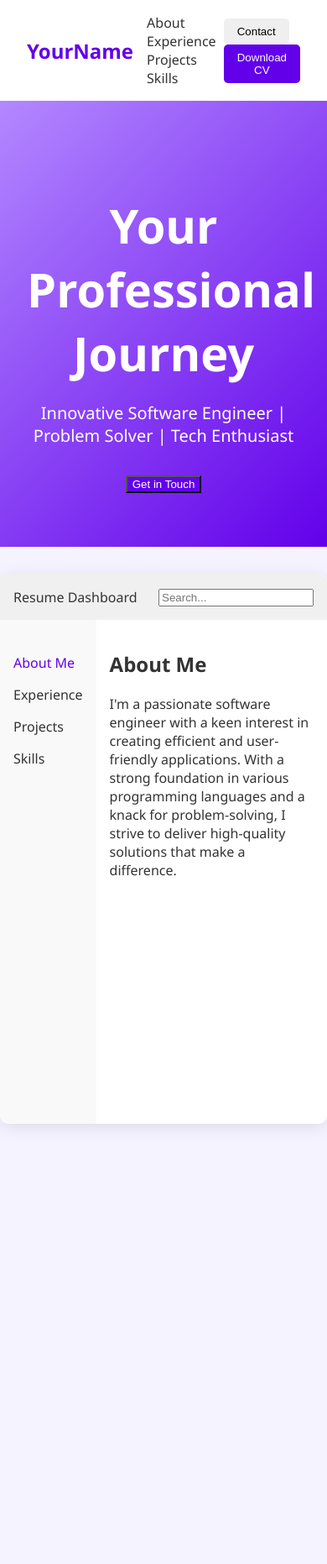
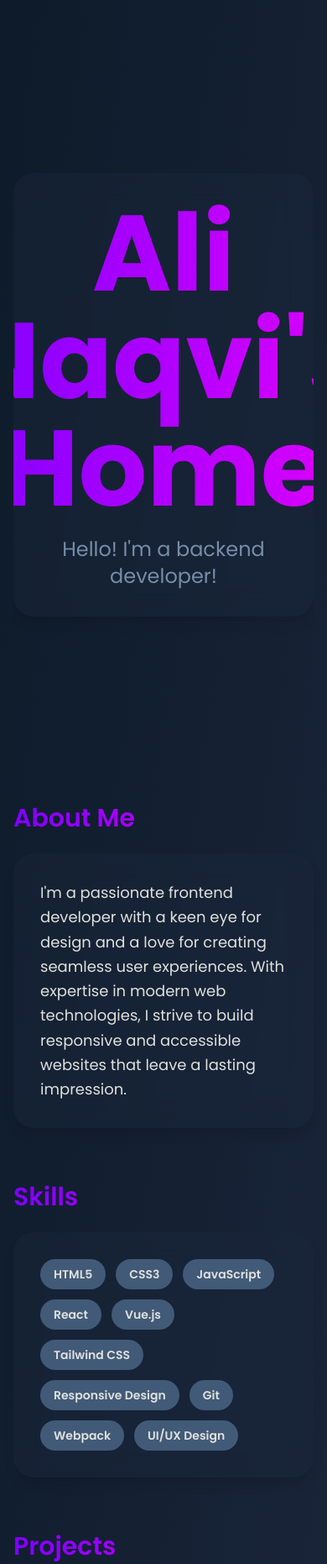
Before and after one commit to anaqvi02/anaqvi02.github.io, a plain HTML site: page others.html in a window 390 px wide. Shown: the top 1862 px of the page at 84% size. Before the commit the page ends 1370 px from the top, so only its background shows below. Drawn offline with nearby package versions, Linux system fonts and the light colour scheme.

Commit message:
more stuff
more stuff

```diff
--- a/others.html
+++ b/others.html
@@ -3,245 +3,233 @@
 <head>
     <meta charset="UTF-8">
     <meta name="viewport" content="width=device-width, initial-scale=1.0">
-    <title>Your Name - Interactive Resume</title>
+    <title>Your Name - Resume</title>
+    <script src="https://cdn.tailwindcss.com"></script>
+    <script>
+        tailwind.config = {
+            theme: {
+                extend: {
+                    colors: {
+                        'rich-black': '#0d1b2a',
+                        'oxford-blue': '#1b263b',
+                        'yinmn-blue': '#415a77',
+                        'silver-lake-blue': '#778da9',
+                        'platinum': '#e0e1dd',
+                    },
+                    fontFamily: {
+                        sans: ['Poppins', 'sans-serif'],
+                    },
+                },
+            },
+        }
+    </script>
+
+    <link href="https://fonts.googleapis.com/css2?family=Poppins:wght@300;400;600;700&display=swap" rel="stylesheet">
     <style>
-        :root {
-            --primary-color: #6200ea;
-            --secondary-color: #b388ff;
-            --text-color: #333;
-            --bg-color: #f5f3ff;
+        .gradient-text {
+            background: linear-gradient(90deg, #7F00FF, #E100FF);
+            -webkit-background-clip: text;
+            -webkit-text-fill-color: transparent;
+            background-clip: text;
+            text-fill-color: transparent;
         }
-        body, html {
-            margin: 0;
-            padding: 0;
-            font-family: 'Segoe UI', Roboto, Oxygen, Ubuntu, Cantarell, 'Open Sans', 'Helvetica Neue', sans-serif;
-            background-color: var(--bg-color);
-            color: var(--text-color);
+
+        .fade-in {
+            opacity: 0;
+            transform: translateY(20px);
+            transition: opacity 0.5s ease-out, transform 0.5s ease-out;
         }
-        .navbar {
+
+        .fade-in.visible {
+            opacity: 1;
+            transform: translateY(0);
+        }
+
+        .skill-tag, .project-card {
+            transition: transform 0.3s ease, box-shadow 0.3s ease, opacity 0.3s ease, filter 0.3s ease;
+        }
+
+        .skill-tag:hover {
+            transform: translateY(-5px);
+            box-shadow: 0 4px 6px rgba(0, 0, 0, 0.1);
+        }
+
+        .project-card:hover {
+            transform: scale(1.05);
+        }
+
+        .dimmed {
+            opacity: 0.3;
+            filter: grayscale(50%);
+        }
+
+        .custom-shape-divider-bottom-1678649938 {
+            position: absolute;
+            bottom: 0;
+            left: 0;
+            width: 100%;
+            overflow: hidden;
+            line-height: 0;
+        }
+
+        .custom-shape-divider-bottom-1678649938 svg {
+            position: relative;
+            display: block;
+            width: calc(100% + 1.3px);
+            height: 150px;
+        }
+
+        .custom-shape-divider-bottom-1678649938 .shape-fill {
+            fill: #1B263B;
+        }
+
+        /* New styles for full-screen header */
+        .full-screen-header {
+            height: 100vh;
             display: flex;
-            justify-content: space-between;
+            flex-direction: column;
+            justify-content: center;
             align-items: center;
-            padding: 1rem 2rem;
-            background-color: white;
-            box-shadow: 0 2px 4px rgba(0,0,0,0.1);
-        }
-        .logo {
-            font-weight: bold;
-            font-size: 1.5rem;
-            color: var(--primary-color);
-        }
-        .nav-links a {
-            margin-left: 1rem;
-            text-decoration: none;
-            color: var(--text-color);
-            transition: color 0.3s ease;
-        }
-        .nav-links a:hover {
-            color: var(--primary-color);
-        }
-        .auth-buttons .btn {
-            margin-left: 0.5rem;
-            padding: 0.5rem 1rem;
-            border: none;
-            border-radius: 5px;
-            cursor: pointer;
-            transition: background-color 0.3s ease, transform 0.1s ease;
-        }
-        .btn-primary {
-            background-color: var(--primary-color);
-            color: white;
-        }
-        .btn-primary:hover {
-            background-color: var(--secondary-color);
-            transform: translateY(-2px);
-        }
-        .hero {
-            text-align: center;
-            padding: 4rem 2rem;
-            background: linear-gradient(135deg, var(--secondary-color), var(--primary-color));
-            color: white;
-        }
-        .hero h1 {
-            font-size: 3.5rem;
-            margin-bottom: 1rem;
-        }
-        .hero p {
-            font-size: 1.25rem;
-            margin-bottom: 2rem;
-        }
-        .app-preview {
-            background-color: white;
-            border-radius: 10px;
-            box-shadow: 0 4px 20px rgba(0, 0, 0, 0.1);
-            margin: 2rem auto;
-            max-width: 1000px;
-            overflow: hidden;
-        }
-        .app-header {
-            display: flex;
-            justify-content: space-between;
-            align-items: center;
-            padding: 1rem;
-            background-color: #f0f0f0;
-        }
-        .app-content {
-            display: flex;
-            height: 600px;
-        }
-        .sidebar {
-            width: 200px;
-            background-color: #f9f9f9;
-            padding: 1rem;
-        }
-        .sidebar ul {
-            list-style-type: none;
-            padding: 0;
-        }
-        .sidebar li {
-            padding: 0.5rem 0;
-            cursor: pointer;
-            transition: color 0.3s ease;
-        }
-        .sidebar li:hover, .sidebar li.active {
-            color: var(--primary-color);
-        }
-        .main-content {
-            flex-grow: 1;
-            padding: 1rem;
-            overflow-y: auto;
-        }
-        .content-section {
-            display: none;
-        }
-        .content-section.active {
-            display: block;
-        }
-        .experience-item, .project-item, .skill-item {
-            margin-bottom: 1.5rem;
-            padding: 1rem;
-            background-color: #f9f9f9;
-            border-radius: 5px;
-            transition: transform 0.3s ease, box-shadow 0.3s ease;
-        }
-        .experience-item:hover, .project-item:hover, .skill-item:hover {
-            transform: translateY(-5px);
-            box-shadow: 0 4px 10px rgba(0,0,0,0.1);
         }
     </style>
 </head>
-<body>
-    <nav class="navbar">
-        <div class="logo">YourName</div>
-        <div class="nav-links">
-            <a href="#about">About</a>
-            <a href="#experience">Experience</a>
-            <a href="#projects">Projects</a>
-            <a href="#skills">Skills</a>
-        </div>
-        <div class="auth-buttons">
-            <button class="btn">Contact</button>
-            <button class="btn btn-primary">Download CV</button>
-        </div>
-    </nav>
+<body class="bg-gradient-to-br from-rich-black to-oxford-blue text-platinum font-sans">
+    <div class="container mx-auto px-4 py-12 max-w-5xl">
 
-    <section class="hero">
-        <h1>Your Professional Journey</h1>
-        <p>Innovative Software Engineer | Problem Solver | Tech Enthusiast</p>
-        <button class="btn btn-primary">Get in Touch</button>
-    </section>
+        <header class="text-center mb-16 fade-in relative overflow-hidden full-screen-header">
+            <div class="bg-oxford-blue rounded-3xl p-8 shadow-lg hover:shadow-xl transition-shadow duration-300 backdrop-filter backdrop-blur-lg bg-opacity-50 w-full flex flex-col justify-center items-center">
+                <h1 class="text-9xl md:text-9xl font-bold mb-4 gradient-text">Ali Naqvi's Home</h1>
+                <p class="text-2xl text-silver-lake-blue">Hello! I'm a backend developer!</p>
+                <div class="custom-shape-divider-bottom-1678649938">
 
-    <div class="app-preview">
-        <div class="app-header">
-            <div>Resume Dashboard</div>
-            <div>
-                <input type="text" placeholder="Search..." id="search-input">
+                </div>
             </div>
-        </div>
-        <div class="app-content">
-            <div class="sidebar">
-                <ul>
-                    <li class="active" data-section="about">About Me</li>
-                    <li data-section="experience">Experience</li>
-                    <li data-section="projects">Projects</li>
-                    <li data-section="skills">Skills</li>
-                </ul>
+        </header>
+
+        <section id="about" class="mb-16 fade-in">
+            <h2 class="text-3xl md:text-4xl font-semibold mb-6 gradient-text">About Me</h2>
+            <div id="about-content" class="bg-oxford-blue rounded-3xl p-8 shadow-lg hover:shadow-xl transition-shadow duration-300 backdrop-filter backdrop-blur-lg bg-opacity-50">
+                <p class="text-lg leading-relaxed">I'm a passionate frontend developer with a keen eye for design and a love for creating seamless user experiences. With expertise in modern web technologies, I strive to build responsive and accessible websites that leave a lasting impression.</p>
             </div>
-            <div class="main-content">
-                <div id="about" class="content-section active">
-                    <h2>About Me</h2>
-                    <p>I'm a passionate software engineer with a keen interest in creating efficient and user-friendly applications. With a strong foundation in various programming languages and a knack for problem-solving, I strive to deliver high-quality solutions that make a difference.</p>
+        </section>
+
+        <section id="skills" class="mb-16 fade-in">
+            <h2 class="text-3xl md:text-4xl font-semibold mb-6 gradient-text">Skills</h2>
+            <div class="bg-oxford-blue rounded-3xl p-8 shadow-lg hover:shadow-xl transition-shadow duration-300 backdrop-filter backdrop-blur-lg bg-opacity-50">
+                <div id="skills-container" class="flex flex-wrap gap-3">
+                    <span class="skill-tag px-4 py-2 bg-yinmn-blue rounded-full text-sm font-semibold cursor-pointer transition-colors duration-300 hover:bg-silver-lake-blue">HTML5</span>
+                    <span class="skill-tag px-4 py-2 bg-yinmn-blue rounded-full text-sm font-semibold cursor-pointer transition-colors duration-300 hover:bg-silver-lake-blue">CSS3</span>
+                    <span class="skill-tag px-4 py-2 bg-yinmn-blue rounded-full text-sm font-semibold cursor-pointer transition-colors duration-300 hover:bg-silver-lake-blue">JavaScript</span>
+                    <span class="skill-tag px-4 py-2 bg-yinmn-blue rounded-full text-sm font-semibold cursor-pointer transition-colors duration-300 hover:bg-silver-lake-blue">React</span>
+                    <span class="skill-tag px-4 py-2 bg-yinmn-blue rounded-full text-sm font-semibold cursor-pointer transition-colors duration-300 hover:bg-silver-lake-blue">Vue.js</span>
+                    <span class="skill-tag px-4 py-2 bg-yinmn-blue rounded-full text-sm font-semibold cursor-pointer transition-colors duration-300 hover:bg-silver-lake-blue">Tailwind CSS</span>
+                    <span class="skill-tag px-4 py-2 bg-yinmn-blue rounded-full text-sm font-semibold cursor-pointer transition-colors duration-300 hover:bg-silver-lake-blue">Responsive Design</span>
+                    <span class="skill-tag px-4 py-2 bg-yinmn-blue rounded-full text-sm font-semibold cursor-pointer transition-colors duration-300 hover:bg-silver-lake-blue">Git</span>
+                    <span class="skill-tag px-4 py-2 bg-yinmn-blue rounded-full text-sm font-semibold cursor-pointer transition-colors duration-300 hover:bg-silver-lake-blue">Webpack</span>
+                    <span class="skill-tag px-4 py-2 bg-yinmn-blue rounded-full text-sm font-semibold cursor-pointer transition-colors duration-300 hover:bg-silver-lake-blue">UI/UX Design</span>
                 </div>
-                <div id="experience" class="content-section">
-                    <h2>Experience</h2>
-                    <div class="experience-item">
-                        <h3>Senior Software Engineer</h3>
-                        <p>TechCorp Inc. | 2020 - Present</p>
-                        <ul>
-                            <li>Lead development of cloud-based SaaS platform</li>
-                            <li>Implemented microservices architecture, improving scalability</li>
-                            <li>Mentored junior developers and conducted code reviews</li>
-                        </ul>
-                    </div>
-                    <div class="experience-item">
-                        <h3>Software Developer</h3>
-                        <p>InnoSoft Solutions | 2017 - 2020</p>
-                        <ul>
-                            <li>Developed and maintained multiple web applications</li>
-                            <li>Collaborated with UX team to improve user interfaces</li>
-                            <li>Optimized database queries, resulting in 30% performance boost</li>
-                        </ul>
+            </div>
+        </section>
+
+        <section id="projects" class="fade-in">
+            <h2 class="text-3xl md:text-4xl font-semibold mb-6 gradient-text">Projects</h2>
+            <div id="projects-container" class="grid grid-cols-1 md:grid-cols-2 lg:grid-cols-3 gap-8">
+                <div class="project-card bg-oxford-blue rounded-3xl overflow-hidden shadow-lg hover:shadow-xl transition-all duration-300 backdrop-filter backdrop-blur-lg bg-opacity-50">
+                    <img src="Focus Flow.png" alt="Project 1" class="w-full h-48 object-cover">
+                    <div class="p-6">
+                        <h3 class="focus">FocusFlow</h3>
+                        <p class="text-sm text-silver-lake-blue">A chrome extension that utilizes the Pomodoro Technique to keep you productive.</p>
                     </div>
                 </div>
-                <div id="projects" class="content-section">
-                    <h2>Projects</h2>
-                    <div class="project-item">
-                        <h3>AI-Powered Task Manager</h3>
-                        <p>A smart to-do list application that uses machine learning to prioritize tasks and suggest optimal scheduling.</p>
-                    </div>
-                    <div class="project-item">
-                        <h3>Eco-Track: Environmental Monitoring System</h3>
-                        <p>IoT-based solution for real-time monitoring of air quality, water pollution, and noise levels in urban areas.</p>
+                <div class="project-card bg-oxford-blue rounded-3xl overflow-hidden shadow-lg hover:shadow-xl transition-all duration-300 backdrop-filter backdrop-blur-lg bg-opacity-50">
+                    <img src="/api/placeholder/400/200" alt="Project 2" class="w-full h-48 object-cover">
+                    <div class="p-6">
+                        <h3 class="text-xl font-semibold mb-2 gradient-text">Auto Grammar Corrector</h3>
+                        <p class="text-sm text-silver-lake-blue">Automatically corrects incorrect grammar.</p>
                     </div>
                 </div>
-                <div id="skills" class="content-section">
-                    <h2>Skills</h2>
-                    <div class="skill-item">
-                        <h3>Programming Languages</h3>
-                        <p>JavaScript, Python, Java, C++, Ruby</p>
-                    </div>
-                    <div class="skill-item">
-                        <h3>Frameworks & Technologies</h3>
-                        <p>React, Node.js, Django, Docker, Kubernetes, AWS</p>
-                    </div>
-                    <div class="skill-item">
-                        <h3>Soft Skills</h3>
-                        <p>Team Leadership, Project Management, Agile Methodologies, Technical Writing</p>
+                <div class="project-card bg-oxford-blue rounded-3xl overflow-hidden shadow-lg hover:shadow-xl transition-all duration-300 backdrop-filter backdrop-blur-lg bg-opacity-50">
+                    <img src="/api/placeholder/400/200" alt="Project 3" class="w-full h-48 object-cover">
+                    <div class="p-6">
+                        <h3 class="text-xl font-semibold mb-2 gradient-text">Portfolio Website</h3>
+                        <p class="text-sm text-silver-lake-blue">Does this count?</p>
                     </div>
                 </div>
             </div>
-        </div>
+        </section>
     </div>
+</body>
+</html>
 
     <script>
-        // Navigation functionality
-        document.querySelectorAll('.sidebar li').forEach(item => {
-            item.addEventListener('click', function() {
-                document.querySelectorAll('.sidebar li').forEach(i => i.classList.remove('active'));
-                this.classList.add('active');
-                document.querySelectorAll('.content-section').forEach(section => {
-                    section.classList.remove('active');
-                });
-                document.getElementById(this.dataset.section).classList.add('active');
+        // Fade-in animation
+        function handleIntersection(entries, observer) {
+            entries.forEach(entry => {
+                if (entry.isIntersecting) {
+                    entry.target.classList.add('visible');
+                    observer.unobserve(entry.target);
+                }
+            });
+        }
+
+        const observer = new IntersectionObserver(handleIntersection, {
+            root: null,
+            rootMargin: '0px',
+            threshold: 0.1
+        });
+
+        document.querySelectorAll('.fade-in').forEach(el => {
+            observer.observe(el);
+        });
+
+        // Global dimming effect
+        const aboutContent = document.getElementById('about-content');
+        const skillsContainer = document.getElementById('skills-container');
+        const projectsContainer = document.getElementById('projects-container');
+        const allItems = [
+            aboutContent,
+            ...skillsContainer.querySelectorAll('.skill-tag'),
+            ...projectsContainer.querySelectorAll('.project-card')
+        ];
+
+        function dimOtherItems(hoveredItem) {
+            allItems.forEach(item => {
+                if (item !== hoveredItem) {
+                    item.classList.add('dimmed');
+                }
+            });
+        }
+
+        function undimAllItems() {
+            allItems.forEach(item => item.classList.remove('dimmed'));
+        }
+
+        // Apply dimming effect to about section
+        aboutContent.addEventListener('mouseenter', () => dimOtherItems(aboutContent));
+        aboutContent.addEventListener('mouseleave', undimAllItems);
+
+        // Apply dimming effect to skills
+        skillsContainer.querySelectorAll('.skill-tag').forEach(tag => {
+            tag.addEventListener('mouseenter', () => dimOtherItems(tag));
+            tag.addEventListener('mouseleave', undimAllItems);
+            tag.addEventListener('click', () => {
+                alert(`You clicked on ${tag.textContent}! Here you could add more details about your experience with this skill.`);
             });
         });
 
-        // Search functionality
-        document.getElementById('search-input').addEventListener('input', function() {
-            const searchTerm = this.value.toLowerCase();
-            document.querySelectorAll('.main-content h3, .main-content p, .main-content li').forEach(element => {
-                const content = element.textContent.toLowerCase();
-                element.style.display = content.includes(searchTerm) ? '' : 'none';
+        // Apply dimming effect to projects
+        projectsContainer.querySelectorAll('.project-card').forEach(card => {
+            card.addEventListener('mouseenter', () => dimOtherItems(card));
+            card.addEventListener('mouseleave', undimAllItems);
+        });
+
+        // Add smooth scrolling to section links
+        document.querySelectorAll('a[href^="#"]').forEach(anchor => {
+            anchor.addEventListener('click', function (e) {
+                e.preventDefault();
+                document.querySelector(this.getAttribute('href')).scrollIntoView({
+                    behavior: 'smooth'
+                });
             });
         });
     </script>
```
Also changed, not shown: Focus Flow.png (added), 1 other file.
